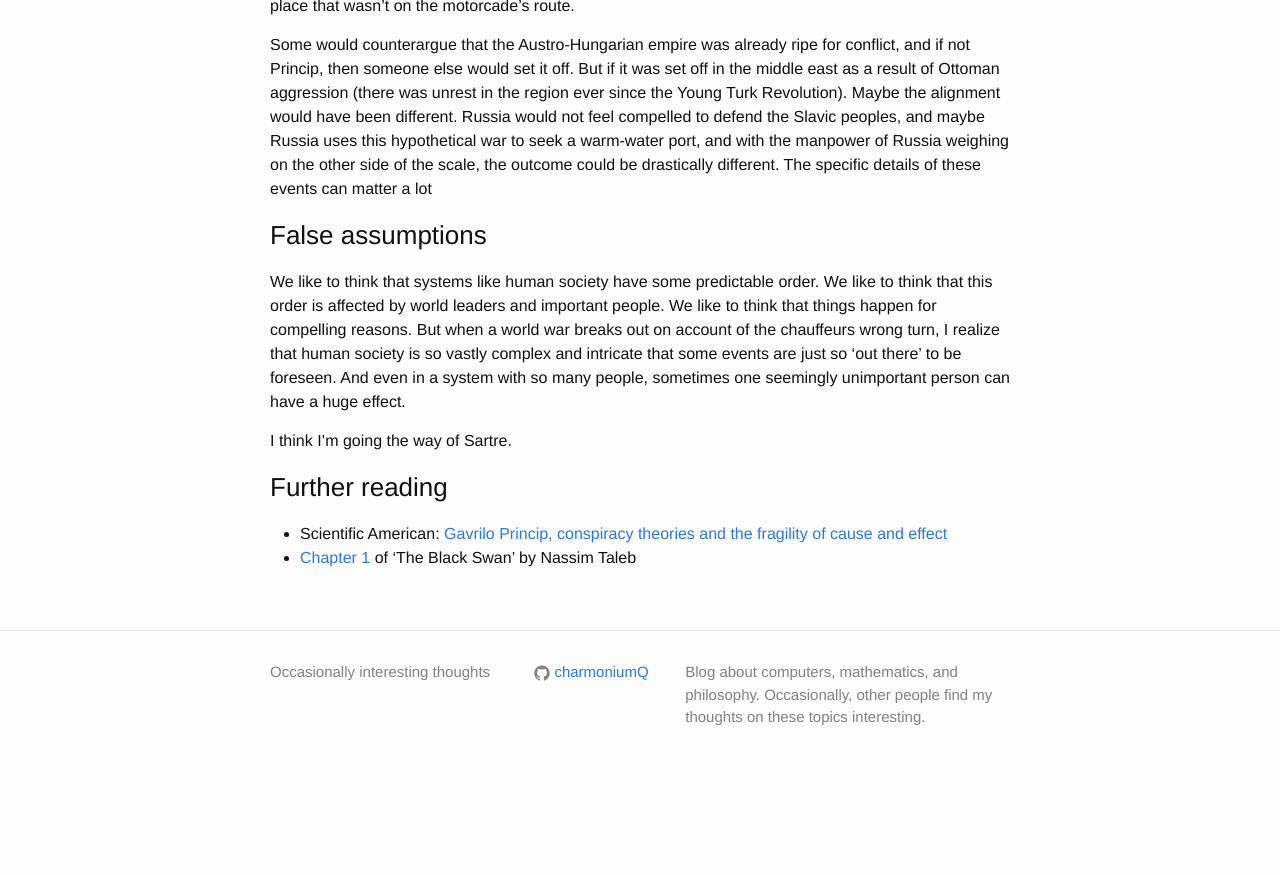
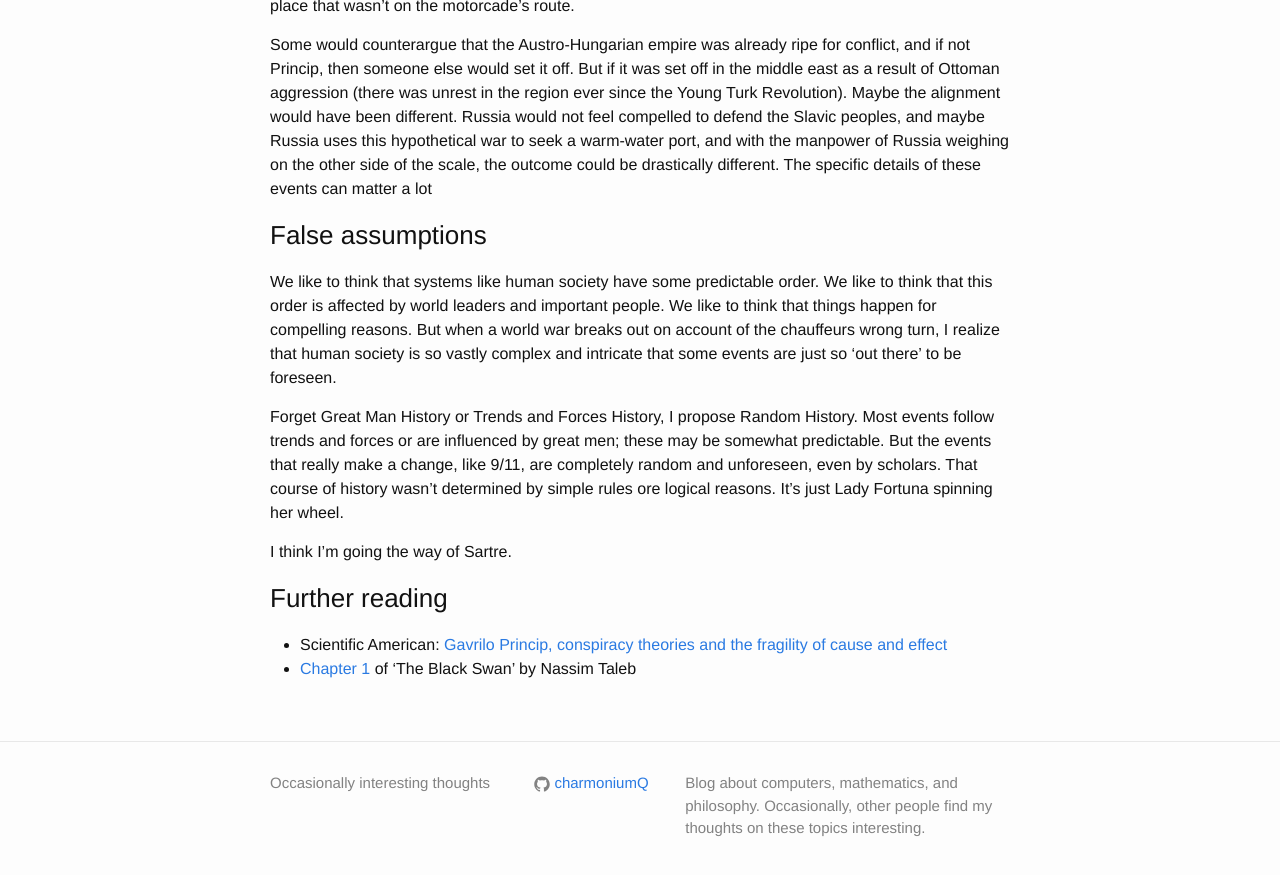
Before and after one commit to charmoniumQ/blog-content, a Jekyll site: the page built from blog-content/_posts/2016-07-21-chaos-of-history.markdown, in a window 1280 px wide and 900 px high, scrolled down 1100 px. Shown: the top 875 px of the window. Built offline with Jekyll 4.4.1, drawn with Linux system fonts in a browser that asks for light colours; comment, search, counter and statistics services are not loaded; before the commit the page ends 1889 px from its top, so only the background shows below that; some of the changed text lies outside the part shown.

```diff
--- a/blog-content/_posts/2016-05-13-ansible-and-abstraction.markdown
+++ b/blog-content/_posts/2016-05-13-ansible-and-abstraction.markdown
@@ -1,7 +1,6 @@
 ---
 layout: post
 title:  "Ansible and abstraction?"
-date:   2016-05-13 12:53:38 -0500
 categories: linux
 excerpt: >
   This has been the direction of computer systems since they first began: As the
--- a/blog-content/_posts/2016-06-03-hobbyist-server-admin.markdown
+++ b/blog-content/_posts/2016-06-03-hobbyist-server-admin.markdown
@@ -1,7 +1,6 @@
 ---
 layout: post
 title:  "Hobbyist server admin"
-date:   2016-05-16 12:53:38 -0500
 tags: linux
 excerpt: >
   Cheap hosting is making server hardware accessible to hobbyists. That ability
--- a/blog-content/_posts/2016-07-21-chaos-of-history.markdown
+++ b/blog-content/_posts/2016-07-21-chaos-of-history.markdown
@@ -1,8 +1,7 @@
 ---
 layout: post
 title:  "The Chaos of History"
-date:   2016-05-16 12:53:38 -0500
-tags: linux
+tags: history
 excerpt: >
   We like to think that systems like human society have some predictable order,
   when in reality, history is driven by completely unpredictable random events.
@@ -74,8 +73,14 @@ like to think that this order is affected by world leaders and important
 people. We like to think that things happen for compelling reasons. But when a
 world war breaks out on account of the chauffeurs wrong turn, I realize that
 human society is so vastly complex and intricate that some events are just so
-'out there' to be foreseen. And even in a system with so many people, sometimes
-one seemingly unimportant person can have a huge effect.
+'out there' to be foreseen.
+
+Forget Great Man History or Trends and Forces History, I propose Random
+History. Most events follow trends and forces or are influenced by great men;
+these may be somewhat predictable. But the events that really make a change,
+like 9/11, are completely random and unforeseen, even by scholars. That course
+of history wasn't determined by simple rules ore logical reasons. It's just Lady
+Fortuna spinning her wheel.
 
 I think I'm going the way of Sartre.
 
```
Also changed, not shown: blog-content/_posts/2016-08-12-fundamentalist-technology.md (added, +32 -0 lines), 1 other file.
